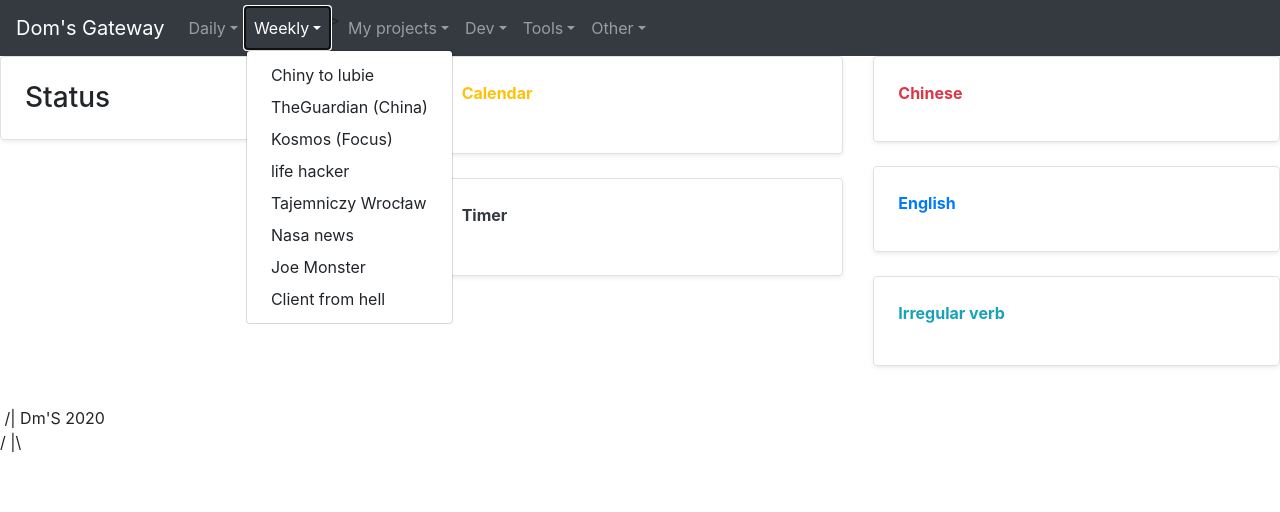
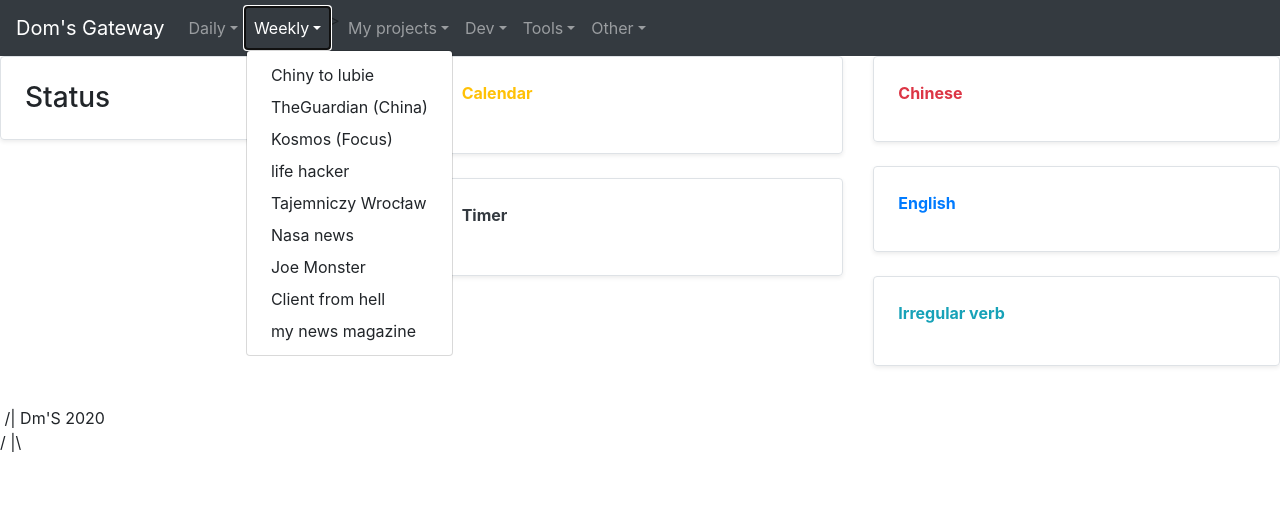
Before and after one commit to pastorcmentarny/denva, a Flask app: template src/templates/gateway.html in a window 1280 px wide, after a click on "Weekly". Shown: the top 512 px of the page. Run offline with Flask 2, Linux system fonts and the light colour scheme; the template is opened without the code that fills it, so the values that code supplies are empty; some libraries are stand-ins or nearby versions.

Commit message:
add 1 link to weekly check

```diff
--- a/src/templates/gateway.html
+++ b/src/templates/gateway.html
@@ -63,6 +63,7 @@
                     <a href="https://www.nasa.gov/news-articles" class="dropdown-item">Nasa news</a>
                     <a href="http://joemonster.org/index.php" class="dropdown-item">Joe Monster</a>
                     <a href="http://clientsfromhell.net" class="dropdown-item">Client from hell</a>
+                    <a href="https://www.mynewsmag.co.uk/" class="dropdown-item">my news magazine</a>
                 </div>
             </li>
             >
```
